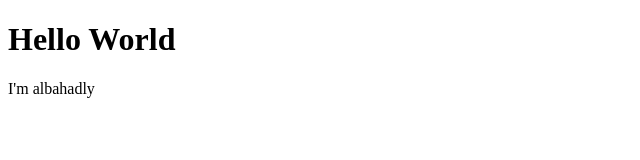
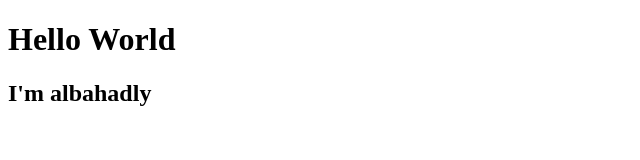
Before and after one commit to albahadly/albahadly.github.io, a plain HTML site: page index.html in a window 1280 px wide. Shown: the whole page, without its empty margins (0-640 px from the left). Drawn offline with Linux system fonts and the light colour scheme.

Commit message:
Update index.html

```diff
--- a/index.html
+++ b/index.html
@@ -1,7 +1,8 @@
 <!DOCTYPE html>
 <html>
+    <title>albahadly</title>
 <body>
 <h1>Hello World</h1>
-<p>I'm albahadly</p>
+<h2>I'm albahadly</h2>
 </body>
 </html>
```
